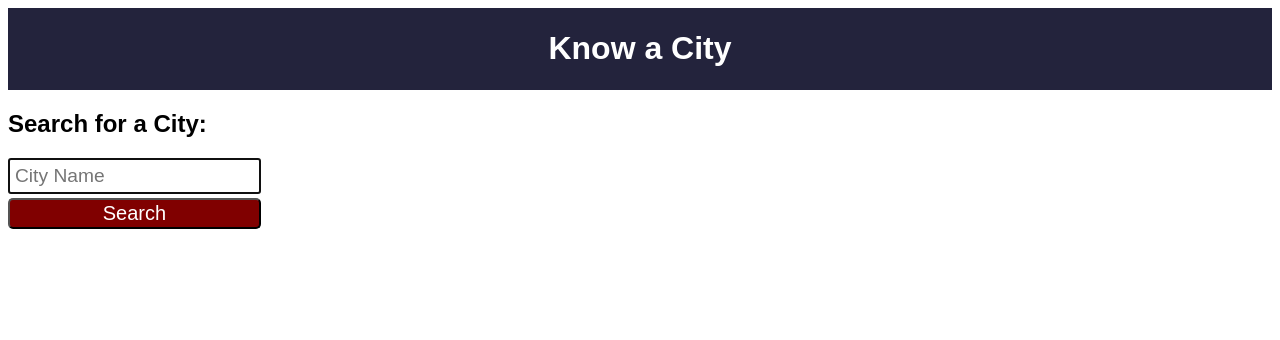
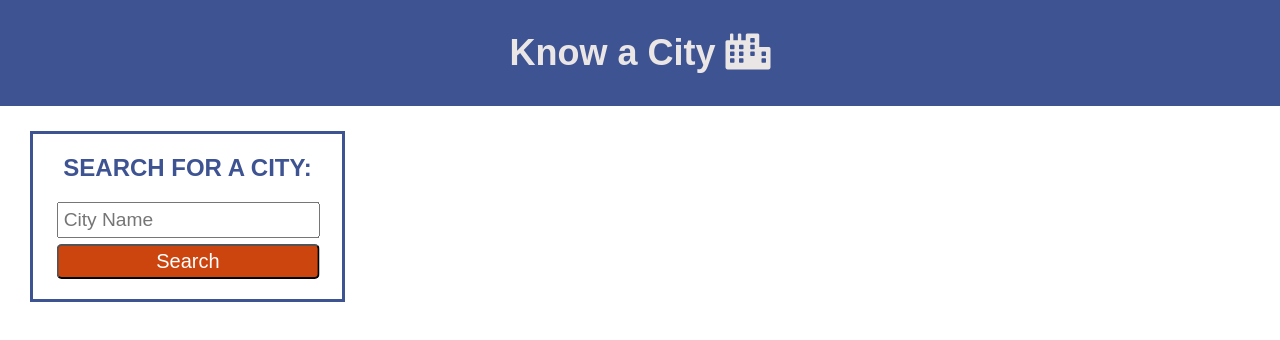
Before and after one commit to etranchell/KnowACity, a plain HTML site: page index.html in a window 1280 px wide. Drawn offline with Linux system fonts and the light colour scheme; no server answers.

Commit message:
Updating html and css

```diff
--- a/index.html
+++ b/index.html
@@ -13,15 +13,15 @@
 
 <body>
     <header>
-        <h1>Know a City</h1>
+        <h1>Know a City <i class="fas fa-city"></i></h1>
     </header>
 
     <main class="flex-row justify-space-between">
-        <div>
+        <div class="card">
             <h2>Search for a City:</h2>
             <form id="user-form">
               <label for="cityname"></label>
-              <input name="cityname" id="cityname" type="text" autofocus="true" class="form-input" placeholder="City Name"/>
+              <input name="cityname" id="cityname" type="text" class="form-input" placeholder="City Name"/>
               <button type="submit" class="btn">Search</button>
             </form>
         </div>
@@ -29,8 +29,6 @@
 
     </main>
 
-
-
-     <script src="./JavaScript.js"></script>
+    <script src="./JavaScript.js"></script>
     </body>
 </html>
--- a/style.css
+++ b/style.css
@@ -4,35 +4,64 @@
 }
 
 :root {
-    --button: maroon;
-    --darkBlue: rgb(35, 35, 60);
+    --button: rgb(204, 68, 14);
+    --buttonHover: rgb(152, 57, 19);
+    --background: rgb(62, 83, 146);
+    --font: rgb(235, 230, 230);
+}
+
+body {
+    margin: 0;
+}
+
+main {
+    padding-left: 20px;
 }
 
 header {
-    background-color: var(--darkBlue);
-    color: white;
+    background-color: var(--background);
+    color: var(--font);
+    font-size: large;
     text-align: center;
-    padding: 1px;
+    padding: 8px;
+    width: 100%;
+}
+
+.card {
+    border: 3px solid var(--background);
+    width: 25%;
+    margin-top: 25px;
+    margin-left: 10px;
+}
+
+h2 {
+    text-align: center;
+    color: var(--background);
+    text-transform: uppercase;
+    margin-bottom: 20px;
 }
 
 .btn {
     font-size: 20px;
     background-color: var(--button);
-    padding: 2px;
-    width: 20%;
+    padding: 4px;
+    width: 85%;
     display: block;
-    margin: 4px 0;
+    margin: 4px 0 20px 0;
     border-radius: 5px;
     color: white;
+    transform: translate(9%);
 }
 
 .btn:hover {
-    background-color: var(--darkBlue);
+    background-color: var(--buttonHover);
     color: white;
 }
 
 #cityname {
-    width: 20%;
+    width: 85%;
     padding: 5px;
     font-size: larger;
+    margin-bottom: 2px;
+    transform: translate(9%);
 }
```
